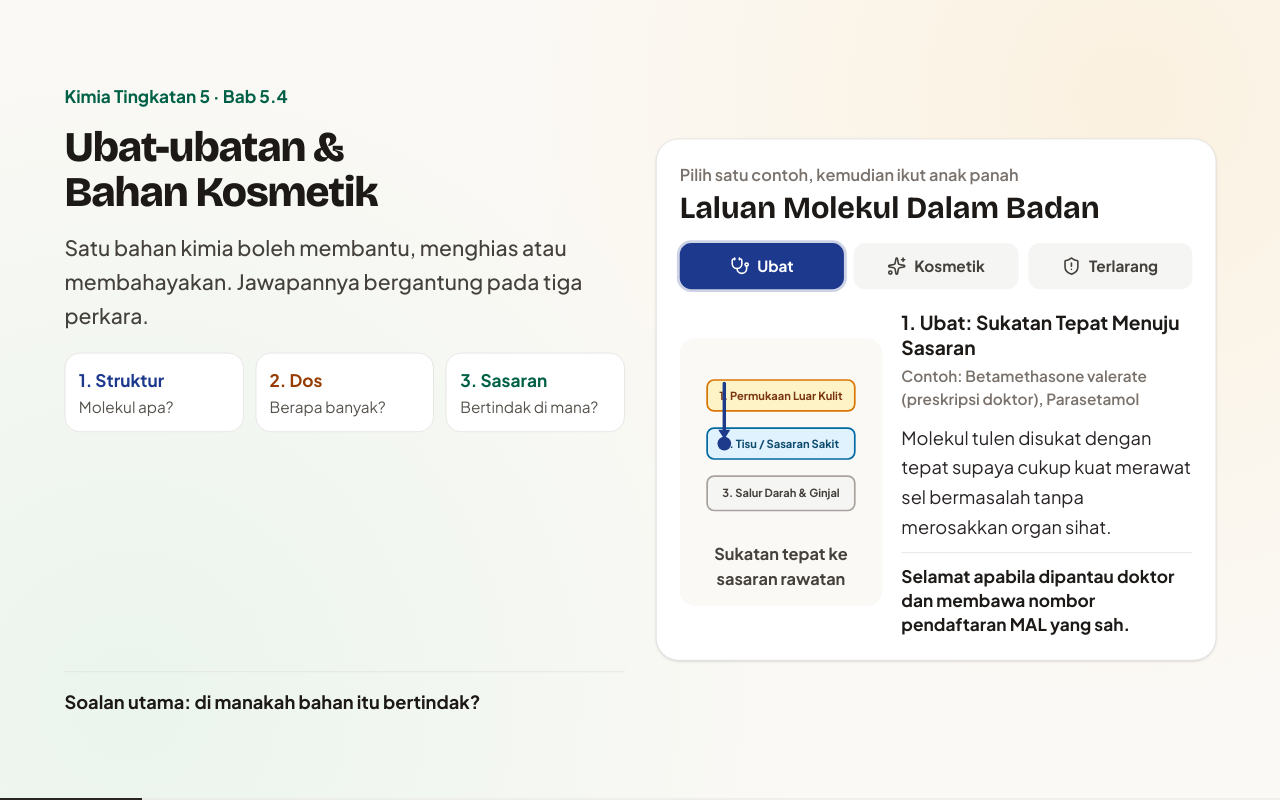
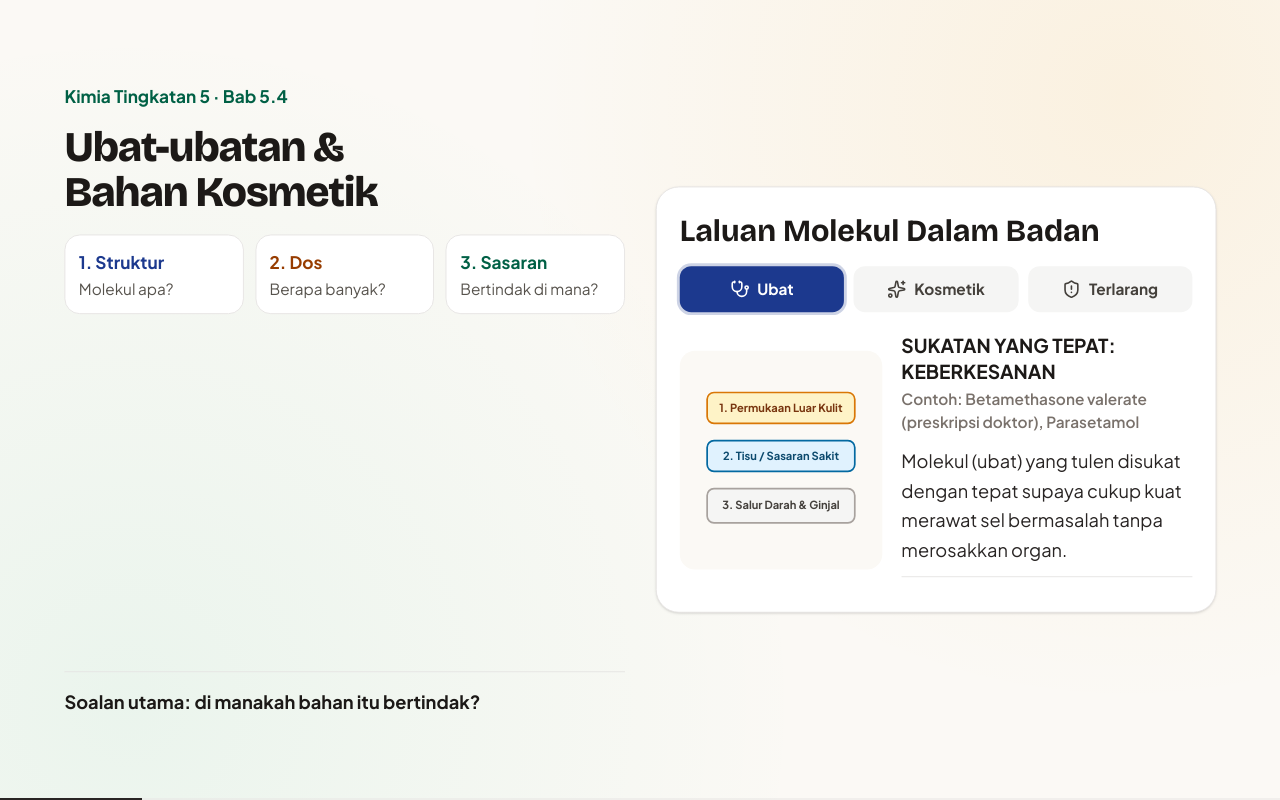
Before and after one commit to muslim1446/KIMIA-KOSMETIK, a React (Vite) app: page / in a window 1280 px wide. Built offline with nearby package versions, Linux system fonts and the light colour scheme.

Commit message:
Update Slide01Cover.tsx

```diff
--- a/src/components/slides/Slide01Cover.tsx
+++ b/src/components/slides/Slide01Cover.tsx
@@ -18,25 +18,25 @@ const COMPARE_CASES: Record<
   }
 > = {
   ubat: {
-    title: '1. Ubat: Sukatan Tepat Menuju Sasaran',
+    title: 'SUKATAN YANG TEPAT: KEBERKESANAN',
     moleculeExample: 'Contoh: Betamethasone valerate (preskripsi doktor), Parasetamol',
     mechanism:
-      'Molekul tulen disukat dengan tepat supaya cukup kuat merawat sel bermasalah tanpa merosakkan organ sihat.',
-    verdict: 'Selamat apabila dipantau doktor dan membawa nombor pendaftaran MAL yang sah.',
+      'Molekul (ubat) yang tulen disukat dengan tepat supaya cukup kuat merawat sel bermasalah tanpa merosakkan organ.',
+    verdict: '',
   },
   kosmetik: {
     title: '2. Kosmetik: Bertindak di Permukaan Luar Sahaja',
     moleculeExample: 'Contoh: Air, Lesitin (Pengemulsi), Gliserin (Pelembap)',
     mechanism:
       'Molekulnya kekal pada lapisan luar kulit untuk membersih, melembap atau memberi warna — tidak masuk ke salur darah.',
-    verdict: 'Selamat digunakan secara luaran jika mempunyai nombor notifikasi NOT yang sah.',
+    verdict: '',
   },
   terlarang: {
-    title: '3. Produk Haram: Bahan Terlarang Tembus ke Darah',
+    title: 'Bahan Terlarang',
     moleculeExample: 'Contoh: Merkuri, Hidrokuinon, Steroid dalam krim putih segera',
     mechanism:
-      'Bahan kimia aktif atau logam berat dimasukkan secara haram, lalu menyerap menembusi kulit terus ke salur darah dan organ.',
-    verdict: 'Dilarang sama sekali — merosakkan buah pinggang, sistem saraf dan perisai kulit.',
+      'Bahan kimia aktif/logam berat yang dikawal dimasukkan ke dalam badan, lalu menyerap menembusi kulit terus ke salur darah dan organ.',
+    verdict: 'Merosakkan buah pinggang, sistem saraf dan kulit.',
   },
 };
 
@@ -54,7 +54,7 @@ export const Slide01Cover: React.FC<Slide01Props> = ({ interactions, onPatch })
             Ubat-ubatan &amp; Bahan Kosmetik
           </h1>
           <p className="text-[22px] font-medium text-stone-700 dark:text-stone-300 leading-relaxed">
-            Satu bahan kimia boleh membantu, menghias atau membahayakan. Jawapannya bergantung pada tiga perkara.
+
           </p>
 
           <div className="grid grid-cols-3 gap-3 pt-1">
@@ -81,7 +81,6 @@ export const Slide01Cover: React.FC<Slide01Props> = ({ interactions, onPatch })
       <div className="col-span-6 flex flex-col justify-center">
         <div className="rounded-3xl bg-white dark:bg-stone-900 border border-stone-200 dark:border-stone-800 p-6 shadow-sm">
           <div className="text-[17px] font-semibold text-stone-500 dark:text-stone-400">
-            Pilih satu contoh, kemudian ikut anak panah
           </div>
           <h2 className="font-display text-[32px] font-bold text-stone-900 dark:text-stone-100 mt-0.5 leading-tight">
             Laluan Molekul Dalam Badan
@@ -176,16 +175,12 @@ export const Slide01Cover: React.FC<Slide01Props> = ({ interactions, onPatch })
 
                 {interactions.coverCompareId === 'ubat' && (
                   <g>
-                    <circle cx="34" cy="90" r="8" fill="#1E3A8A" />
-                    <path d="M34,20 L34,78" stroke="#1E3A8A" strokeWidth="4" strokeLinecap="round" />
-                    <polygon points="27,74 41,74 34,85" fill="#1E3A8A" />
                   </g>
                 )}
 
                 {interactions.coverCompareId === 'kosmetik' && (
                   <g>
-                    <circle cx="34" cy="34" r="8" fill="#15803D" />
-                    <line x1="20" y1="62" x2="180" y2="62" stroke="#15803D" strokeWidth="3" strokeDasharray="5 4" />
+
                   </g>
                 )}
 
@@ -199,7 +194,7 @@ export const Slide01Cover: React.FC<Slide01Props> = ({ interactions, onPatch })
               </svg>
               <div className="text-[17px] font-bold text-stone-700 dark:text-stone-300 text-center mt-1">
                 {interactions.coverCompareId === 'ubat'
-                  ? 'Sukatan tepat ke sasaran rawatan'
+                  ? ''
                   : interactions.coverCompareId === 'kosmetik'
                   ? 'Berhenti di permukaan luar kulit'
                   : 'Menembusi kulit masuk ke darah'}
```
